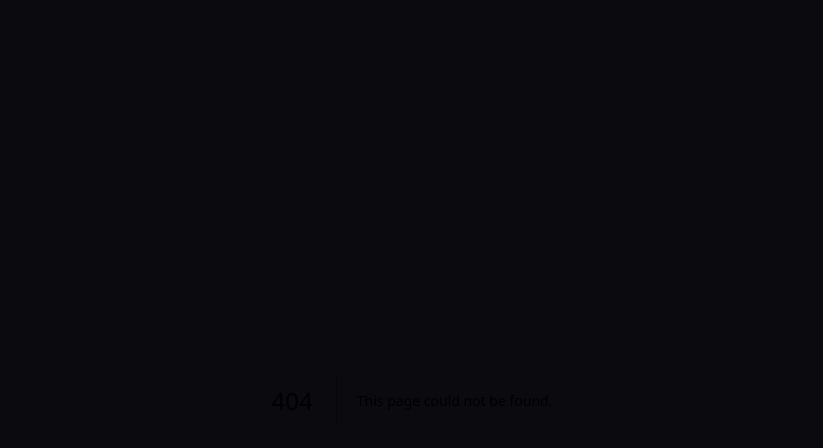
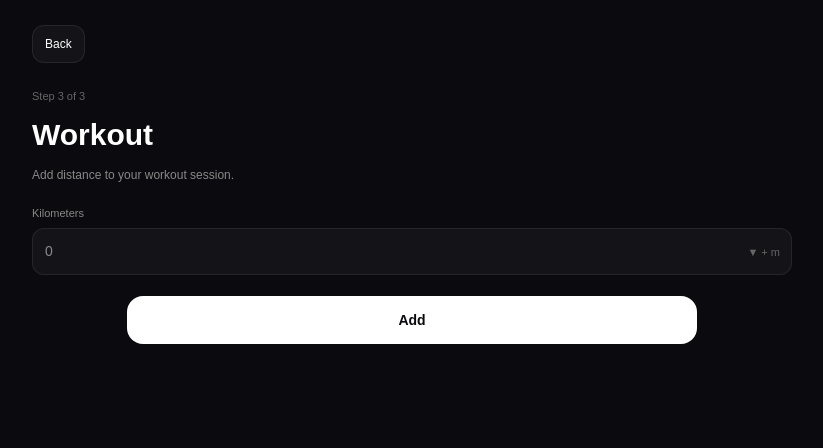
Before and after one commit to BlessedMosquito/MoosclesApp, a Next.js app: page /add-workout-data/distance-duration/distance in a window 1280 px wide. Before the commit this address had no page. Shown: the top 448 px of the page, without its empty margins (228-1051 px from the left). Built offline with nearby package versions, Linux system fonts and the light colour scheme.

Commit message:
view with distance

```diff
--- /dev/null
+++ b/app/add-workout-data/distance-duration/distance/page.tsx
@@ -0,0 +1,237 @@
+'use client'
+import BackButton from "@/components/ui/BackButton";
+import PrimaryButton from "@/components/ui/PrimaryButton";
+import { s, useResponsive } from "@/lib/useResponsive";
+import { colors } from "@/theme/colors";
+import { fontSizes } from "@/theme/typography";
+import { useSearchParams } from "next/navigation";
+import { useRouter } from 'next/navigation';
+import { useState } from "react";
+
+export default function AddWorkoutDataDistance(){
+  const router = useRouter();
+  const searchParams = useSearchParams();
+  const { isMobile, isTablet, scale } = useResponsive();
+
+  const workoutId = searchParams.get('workoutId');
+  const workoutName = searchParams.get('name') ?? 'Workout';
+  const workoutType = searchParams.get('type') ?? 'workout';
+  const from = searchParams.get('from');
+  const calendarYear = searchParams.get('year');
+  const calendarMonth = searchParams.get('month');
+
+  const [error, setError] = useState<string | null>(null);
+  const [kmInput, setKmInput] = useState('');
+  const [meters, setMeters] = useState('');
+  const [expanded, setExpanded] = useState(false);
+  const [isSaving, setIsSaving] = useState(false);
+
+  const contentMaxWidth = isMobile ? '100%' : isTablet ? 620 : 760;
+
+  const totalMeters = (() => {
+    const km = parseFloat(kmInput.replace(',', '.')) || 0;
+    const m = parseInt(meters) || 0;
+    return Math.round(km * 1000) + m;
+  })();
+
+  const totalKm = (() => {
+    const km = totalMeters / 1000;
+    if (Number.isInteger(km)) return String(km);
+    return km.toFixed(3).replace(/\.?0+$/, '').replace('.', ',');
+  })();
+
+  function handleKmChange(val: string) {
+    setKmInput(val);
+    const normalized = val.replace(',', '.');
+    const parsed = parseFloat(normalized);
+    if (!isNaN(parsed)) {
+      const km = Math.floor(parsed);
+      const m = Math.round((parsed - km) * 1000);
+      if (m > 0) {
+        setExpanded(true);
+        setMeters(String(m));
+        setKmInput(String(km));
+      }
+    }
+  }
+
+  function handleBack() {
+    if (from === 'calendar') {
+      const calendarParams = new URLSearchParams();
+      if (calendarYear) calendarParams.set('year', calendarYear);
+      if (calendarMonth) calendarParams.set('month', calendarMonth);
+      if (workoutId) calendarParams.set('workoutId', workoutId);
+      router.push(`/calendar?${calendarParams.toString()}`);
+      return;
+    }
+    router.push('/add-workout');
+  }
+
+  const inputStyle = {
+    width: '100%',
+    boxSizing: 'border-box' as const,
+    padding: s(14, scale),
+    borderRadius: s(14, scale),
+    border: `1px solid ${colors.border}`,
+    background: colors.surface,
+    color: colors.text,
+    fontSize: s(fontSizes.input, scale),
+    outline: 'none',
+  };
+
+  return (
+    <main style={{
+      minHeight: '100dvh',
+      background: colors.background,
+      padding: s(isMobile ? 18 : 28, scale),
+      color: colors.text,
+      display: 'flex',
+      flexDirection: 'column',
+      alignItems: 'center',
+    }}>
+      <div style={{ width: '100%', maxWidth: contentMaxWidth }}>
+        <BackButton onClick={handleBack} />
+
+        <section style={{ marginTop: s(28, scale) }}>
+          <p style={{ margin: 0, color: colors.textMuted, fontSize: s(fontSizes.caption, scale) }}>
+            Step 3 of 3
+          </p>
+          <h1 style={{
+            margin: `${s(8, scale)}px 0 0`,
+            fontSize: s(isMobile ? fontSizes.heading1 : fontSizes.display, scale),
+            fontWeight: 700,
+          }}>
+            {workoutName}
+          </h1>
+          <p style={{
+            margin: `${s(10, scale)}px 0 0`,
+            color: colors.textSecondary,
+            fontSize: s(fontSizes.bodySmall, scale),
+            lineHeight: 1.5,
+          }}>
+            Add distance to your {workoutType} session.
+          </p>
+        </section>
+
+        {error && (
+          <div role="alert" style={{
+            marginTop: s(18, scale),
+            padding: s(12, scale),
+            borderRadius: s(12, scale),
+            border: `1px solid ${colors.errorBorder}`,
+            background: colors.errorSurface,
+            color: colors.errorMuted,
+            fontSize: s(fontSizes.bodySmall, scale),
+          }}>
+            {error}
+          </div>
+        )}
+        {totalMeters > 0 && (
+          <section style={{ marginTop: s(32, scale) }}>
+            <div style={{
+              display: 'flex',
+              flexDirection: 'column',
+              alignItems: 'center',
+              padding: s(10, scale),
+              borderRadius: s(12, scale),
+              background: colors.glass,
+              border: `1px solid ${colors.border}`,
+            }}>
+              <p style={{ margin: 0, color: colors.textMuted, fontSize: fontSizes.caption }}>
+                Distance
+              </p>
+              <h2 style={{
+                margin: `${s(6, scale)}px 0 0`,
+                fontSize: s(isMobile ? fontSizes.display : 52, scale),
+                fontWeight: 700,
+                fontVariantNumeric: 'tabular-nums',
+                letterSpacing: '0.02em',
+              }}>
+                {totalKm} km
+              </h2>
+              <p style={{ margin: `${s(4, scale)}px 0 0`, color: colors.textMuted, fontSize: s(fontSizes.caption, scale) }}>
+                {totalMeters} m
+              </p>
+            </div>
+          </section>
+        )}
+        <section style={{
+          marginTop: s(24, scale),
+          display: 'flex',
+          flexDirection: 'column',
+          gap: s(10, scale),
+        }}>
+          <label style={{
+            display: 'flex',
+            flexDirection: 'column',
+            gap: s(8, scale),
+            color: colors.textSecondary,
+            fontSize: s(fontSizes.caption, scale),
+          }}>
+            Kilometers
+            <div style={{ position: 'relative' }}>
+              <input
+                placeholder="0"
+                inputMode="decimal"
+                value={kmInput}
+                onChange={(e) => handleKmChange(e.target.value)}
+                style={inputStyle}
+              />
+              <button
+                type="button"
+                onClick={() => setExpanded(v => !v)}
+                style={{
+                  position: 'absolute',
+                  right: s(14, scale),
+                  top: '50%',
+                  transform: 'translateY(-50%)',
+                  background: 'none',
+                  border: 'none',
+                  color: colors.textMuted,
+                  fontSize: s(fontSizes.caption, scale),
+                  cursor: 'pointer',
+                  padding: 0,
+                }}
+              >
+                {expanded ? '▲ hide m' : '▼ + m'}
+              </button>
+            </div>
+          </label>
+
+          {expanded && (
+            <label style={{
+              display: 'flex',
+              flexDirection: 'column',
+              gap: s(8, scale),
+              color: colors.textSecondary,
+              fontSize: s(fontSizes.caption, scale),
+            }}>
+              Meters (0–999)
+              <input
+                placeholder="0"
+                inputMode="numeric"
+                value={meters}
+                onChange={(e) => {
+                  const v = parseInt(e.target.value) || 0;
+                  setMeters(String(Math.min(999, Math.max(0, v))));
+                }}
+                style={inputStyle}
+              />
+            </label>
+          )}
+        </section>
+
+        <div style={{ marginTop: s(24, scale) }}>
+          <PrimaryButton
+            onClick={() => {}}
+            disabled={isSaving}
+            width="3/4"
+            align="center"
+          >
+            {isSaving ? 'Adding...' : 'Add'}
+          </PrimaryButton>
+        </div>
+      </div>
+    </main>
+  );
+}
--- a/app/add-workout-data/distance-duration/page.tsx
+++ b/app/add-workout-data/distance-duration/page.tsx
@@ -2,8 +2,9 @@
 
 import BackButton from "@/components/ui/BackButton";
 import PrimaryButton from "@/components/ui/PrimaryButton";
-import TimeWheelPicker from "@/components/ui/TimeWheelPicker";
+import WheelPicker from "@/components/ui/WheelPicker";
 import { s, useResponsive } from "@/lib/useResponsive";
+import { WorkoutTypeGroup } from "@/services/workoutTypes";
 import { colors } from "@/theme/colors";
 import { fontSizes } from "@/theme/typography";
 import { useSearchParams } from "next/navigation";
@@ -13,7 +14,7 @@ import { useState } from "react";
 
 
 
-export default function AddWorkoutDataDistanceDuration(){
+export default function AddWorkoutDataDuration(){
 
     const router = useRouter();
     const searchParams = useSearchParams();
@@ -25,6 +26,7 @@ export default function AddWorkoutDataDistanceDuration(){
     const from = searchParams.get('from');
     const calendarYear = searchParams.get('year');
     const calendarMonth = searchParams.get('month');
+    const workoutTypeGroup = searchParams.get('group') as WorkoutTypeGroup;
 
     const [error, setError] = useState<string | null>(null);
     const [hours, setHours] = useState(0);
@@ -94,7 +96,8 @@ export default function AddWorkoutDataDistanceDuration(){
                             fontSize: s(fontSizes.caption, scale),
                         }}
                         >
-                        Step 2 of 2
+
+                        {workoutTypeGroup === 'DistanceDuration' as WorkoutTypeGroup ? 'Step 2 of 3' : 'Step 2 of 2'}
                         </p>
 
                         <h1
@@ -118,7 +121,7 @@ export default function AddWorkoutDataDistanceDuration(){
                             lineHeight: 1.5,
                         }}
                         >
-                        Add time to your {workoutType} session.
+                        Add distance to your {workoutType} session.
                         </p>
                     </section>
                     {error && (
@@ -180,21 +183,21 @@ export default function AddWorkoutDataDistanceDuration(){
                             margin: `0 0 ${s(12, scale)}px`
                           }}
                         >
-                        <TimeWheelPicker
+                        <WheelPicker
                             max={24}
                             value={hours}
                             label="hours"
                             onChange={setHours}
                         />
 
-                        <TimeWheelPicker
+                        <WheelPicker
                             max={60}
                             value={minutes}
                             label="minutes"
                             onChange={setMinutes}
                         />
 
-                        <TimeWheelPicker
+                        <WheelPicker
                             max={60}
                             value={seconds}
                             label="seconds"
--- a/app/add-workout/page.tsx
+++ b/app/add-workout/page.tsx
@@ -10,12 +10,13 @@ import { createWorkout } from '@/services/workouts';
 import {
   getWorkoutTypeGroup,
   getWorkoutTypes,
+  WorkoutTypeGroup,
   type WorkoutTypeProperties,
 } from '@/services/workoutTypes';
 import { colors } from '@/theme/colors';
 import { fontSizes } from '@/theme/typography';
 
-type  WorkoutTypeGroup = 'DurationOnly' | 'DistanceDuration' | 'RepetitionBased'
+
 
 const pickerItemHeight = 44;
 
@@ -102,7 +103,7 @@ export default function AddWorkoutPage() {
       }
 
       router.push(
-        `/add-workout-data${path}?workoutId=${workout.id}&name=${encodeURIComponent(trimmedName)}&type=${encodeURIComponent(selectedType.label)}`
+        `/add-workout-data${path}?workoutId=${workout.id}&name=${encodeURIComponent(trimmedName)}&type=${encodeURIComponent(selectedType.label)}&group=${encodeURIComponent(workoutTypeGroup)}`
       );
     } catch (saveError) {
       setError(
--- a/services/workoutTypes.ts
+++ b/services/workoutTypes.ts
@@ -5,6 +5,8 @@ export type WorkoutTypeProperties = {
   name: string;
   label: string;
 };
+
+export type  WorkoutTypeGroup = 'DurationOnly' | 'DistanceDuration' | 'RepetitionBased'
 
 export async function getWorkoutTypes(): Promise<WorkoutTypeProperties[]> {
   const { data, error } = await supabase.from("workout_types").select("*").order("name", { ascending: true });
@@ -16,7 +18,7 @@ export async function getWorkoutTypes(): Promise<WorkoutTypeProperties[]> {
   return data ?? [];
 }
 
-export async function getWorkoutTypeGroup(id: string): Promise<string>{
+export async function getWorkoutTypeGroup(id: string): Promise<string> {
     const { data, error } = await supabase.from("workout_types").select("workout_group").filter('id', 'eq', id).single();
 
     if (error){
```
Also changed, not shown: components/ui/WheelPicker.tsx (renamed from components/ui/TimeWheelPicker.tsx).
